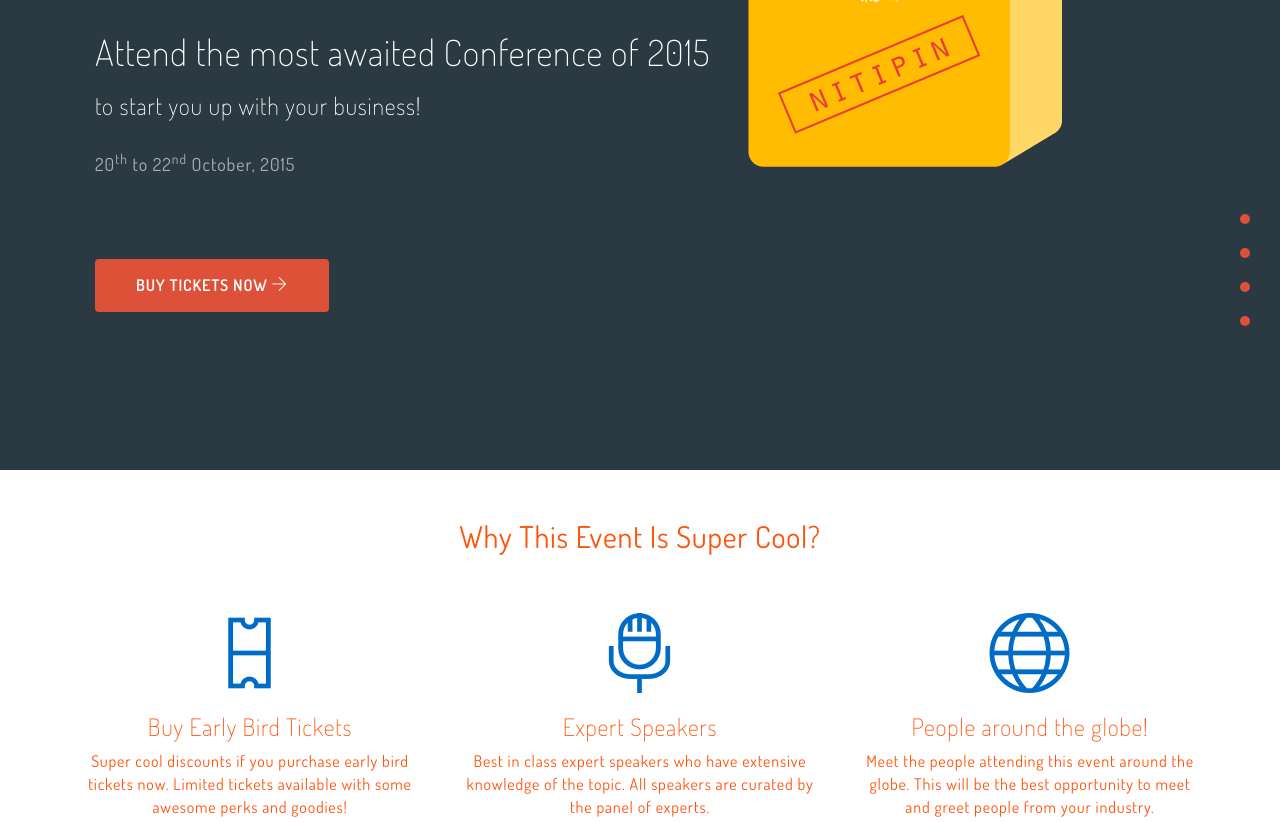
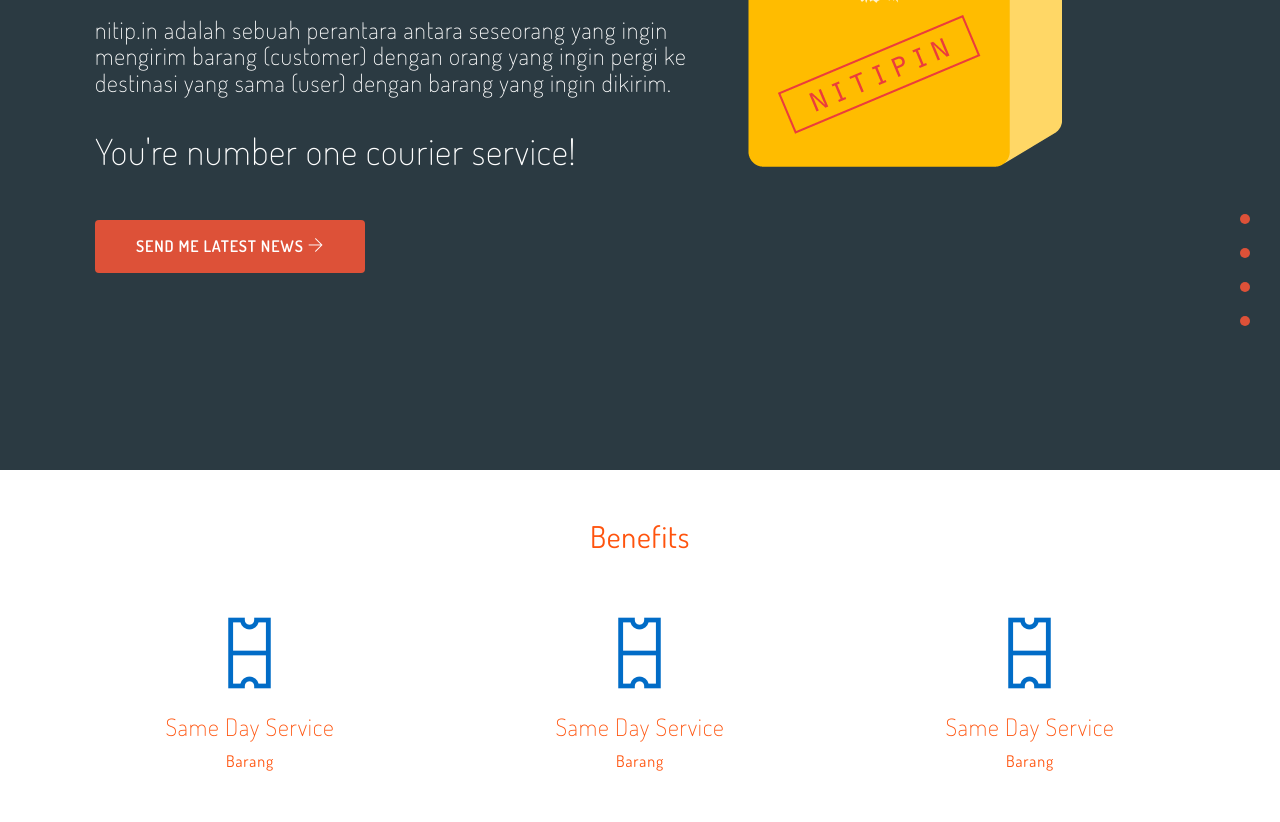
Before and after one commit to bukanapaapa/bukanapaapa.github.io, a plain HTML site: page index.html in a window 1280 px wide. Shown: the part 130-952 px from the top of the page. Drawn offline with Linux system fonts and the light colour scheme.

Commit message:
fix the wrong file

```diff
--- a/index.html
+++ b/index.html
@@ -47,22 +47,20 @@
 		</li>
 		<li>
 			<a href="#subscribe" class="page-scroll">
-				<span class="menu-title">subscribe</span>
+				<span class="menu-title">Subscribe</span>
 				<span class="dot"></span>
 			</a>
 		</li>
 	</ul>
 </nav>
-
 <div class="container-fluid">
 	<!-- Start: Header -->
 	<div class="row hero-header" id="home">
 		<div class="col-md-7">
 			<img src="img/nitipin-logo.png" class="logo">
-			<h1>Attend the most awaited Conference of 2015</h1>
-			<h3>to start you up with your business!</h3>
-			<h4>20<sup>th</sup> to 22<sup>nd</sup>  October, 2015</h4>
-			<a href="#" class="btn btn-lg btn-red">Buy Tickets Now <span class="ti-arrow-right"></span></a>
+			<h3>nitip.in adalah sebuah perantara antara seseorang yang ingin mengirim barang (customer) dengan orang yang ingin pergi ke destinasi yang sama (user) dengan barang yang ingin dikirim.</h3>
+			<h1>You're number one courier service!</h1>
+			<a href="#subscribe" class="btn btn-lg btn-red page-scroll">Send Me Latest News <span class="ti-arrow-right"></span></a>
 		</div>
 		<div id="box-holder" class="col-md-5 hidden-xs">
 			<img src="img/box.png" class="rocket animated bounce">
@@ -74,22 +72,29 @@
 	<!-- Start: Desc -->
 	<div id="services">
 		<div class="row me-row content-ct">
-			<h2 class="row-title">Why This Event Is Super Cool?</h2>
+			<h2 class="row-title">Benefits</h2>
+
+
 			<div class="col-md-4 feature">
 				<span class="ti-ticket"></span>
-				<h3>Buy Early Bird Tickets</h3>
-				<p>Super cool discounts if you purchase early bird tickets now. Limited tickets available with some awesome perks and goodies!</p>
+				<h3>Same Day Service</h3>
+				<p>Barang</p>
 			</div>
+
+
 			<div class="col-md-4 feature">
-				<span class="ti-microphone"></span>
-				<h3>Expert Speakers</h3>
-				<p>Best in class expert speakers who have extensive knowledge of the topic. All speakers are curated by the panel of experts.</p>
+				<span class="ti-ticket"></span>
+				<h3>Same Day Service</h3>
+				<p>Barang</p>
 			</div>
+
+
 			<div class="col-md-4 feature">
-				<span class="ti-world"></span>
-				<h3>People around the globe!</h3>
-				<p>Meet the people attending this event around the globe. This will be the best opportunity to meet and greet people from your industry.</p>
+				<span class="ti-ticket"></span>
+				<h3>Same Day Service</h3>
+				<p>Barang</p>
 			</div>
+
 		</div>
 	</div>
 	<!-- End: Desc -->
@@ -97,18 +102,6 @@
 	<div class="row me-row content-ct speaker" id="team">
 		<h2 class="row-title">Our Team</h2>
 
-
-
-		<div class="col-md-4 col-sm-6 feature">
-			<img src="img/affan.png" class="speaker-img">
-			<h3>Affan Dhia Ardhiva</h3>
-			<p>Proud software engineer specializing on front-end web developer. Passtionate about innovation in coding, web developments, user experiences, and graphic design.</p>
-			<ul class="speaker-social">
-				<li><a href="#"><span class="ti-facebook"></span></a></li>
-				<li><a href="#"><span class="ti-twitter-alt"></span></a></li>
-				<li><a href="#"><span class="ti-linkedin"></span></a></li>
-			</ul>
-		</div>
 
 
 		<div class="col-md-4 col-sm-6 feature">
@@ -135,13 +128,25 @@
 		</div>
 
 
+		<div class="col-md-4 col-sm-6 feature">
+			<img src="img/affan.png" class="speaker-img">
+			<h3>Affan Dhia Ardhiva</h3>
+			<p>Proud software engineer specializing on front-end web developer. Passtionate about innovation in coding, web developments, user experiences, and graphic design.</p>
+			<ul class="speaker-social">
+				<li><a href="#"><span class="ti-facebook"></span></a></li>
+				<li><a href="#"><span class="ti-twitter-alt"></span></a></li>
+				<li><a href="#"><span class="ti-linkedin"></span></a></li>
+			</ul>
+		</div>
+
+
 	</div>
 	<!-- End: Speakers -->
 </div>
 <!-- Start: Tickets -->
 <div class="container-fluid tickets" id="subscribe">
 	<div class="row me-row content-ct">
-		<h2 class="row-title">Buy Tickets</h2>
+		<h2 class="row-title">Get our latest news!</h2>
 		<div class="col-md-4 col-sm-6 col-md-offset-2">
 			<h3>Early Bird Ticket</h3>
 			<p class="price">$399</p>
@@ -160,7 +165,6 @@
 <!-- Start: Schedule -->
 
 <!-- End: Schedule -->
-
 <!-- Start: Footer -->
 <div class="container-fluid footer">
 	<div class="row contact">
@@ -199,7 +203,7 @@
 			</form>
 		</div>
 		<div class="col-md-4 col-md-offset-1 content-ct">
-			<h3><span class="ti-twitter"></span> Twitter Feed</h3>
+			<h3><span class="ti-line"></span> Official Account</h3>
 			<p>Lorem <a href="#">#Ipsum</a> is a dummy text used as a text filler in designs. This is just a dummy text. via <a href="#">@designerdada</a> </p>
 			<hr>
 			<p>Lorem Ipsum is a <a href="#">#dummy</a> text used as a text filler in designs. This is just a dummy text. via <a href="#">@designerdada</a> </p>
```
Also changed, not shown: img/affan.png (added), img/farid.png (added), img/ibam.png (added).
